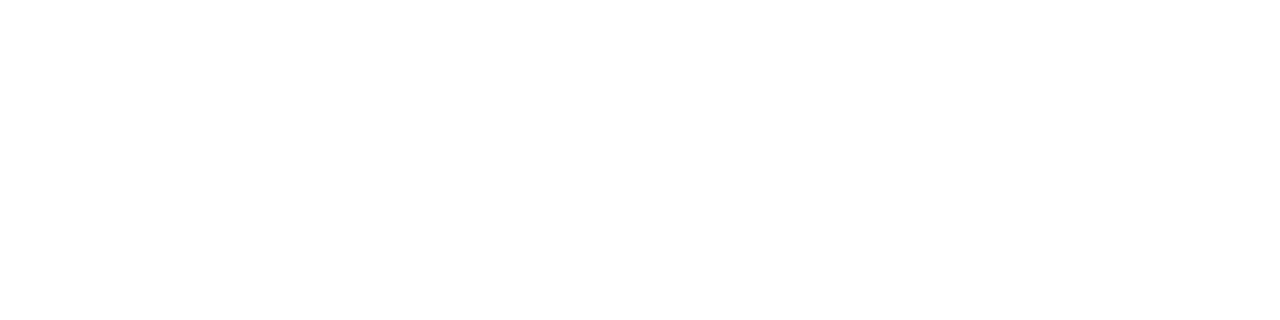
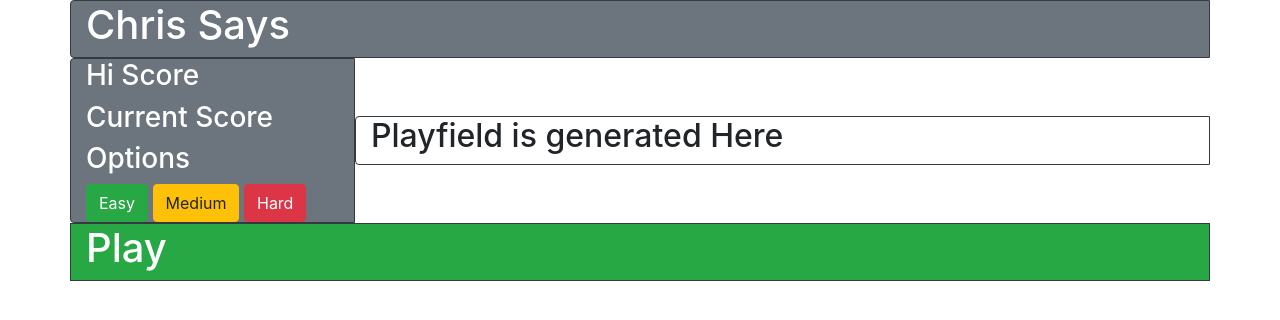
Before and after one commit to chriskistner/Galvanize-Q1-Project-Chris-Says, a website: page index.html in a window 1280 px wide. Drawn offline with nearby package versions, Linux system fonts and the light colour scheme.

Commit message:
COmpleted basic HTML framework using Bootstrap

```diff
--- a/index.html
+++ b/index.html
@@ -6,9 +6,37 @@
     <title>Page Title</title>
     <meta name="viewport" content="width=device-width, initial-scale=1">
     <link rel="stylesheet" type="text/css" media="screen" href="main.css" />
+    <link rel="stylesheet" href="https://stackpath.bootstrapcdn.com/bootstrap/4.1.3/css/bootstrap.min.css" integrity="sha384-MCw98/SFnGE8fJT3GXwEOngsV7Zt27NXFoaoApmYm81iuXoPkFOJwJ8ERdknLPMO" crossorigin="anonymous">
     <script src="main.js"></script>
 </head>
-<body>
+<body class="homepage">
+    <main class="container homepage">
+        <div class = "row justify-content-center">
+            <div class = 'col-12 border border-dark rounded-left bg-secondary text-white'>
+                <h1>Chris Says</h1>
+            </div>
+        </div>
+                <div class="row align-items-center">
+            <div class='col-3 border border-dark rounded-left bg-secondary text-white'>
+                    <h3>Hi Score</h3>
+                    <div class="hiScore"></div>
+                    <h3>Current Score</h3>
+                    <div class="currentScore"></div>
+                    <h3>Options</h3>
+                    <button type="button" class="lv1 btn btn-success">Easy</button>
+                    <button type="button" class="lv2 btn btn-warning">Medium</button>
+                    <button type="button" class="lv3 btn btn-danger">Hard</button>
+            </div>
+            <div class='playField col-9 border border-dark rounded-left'>
+           <h2>Playfield is generated Here</h2>
+                </div>
+            </div>
 
+        <div class="row ">
+            <div class="col-12 border border-dark bg-success text-white">
+                <h1>Play</h1>
+            </div>
+        </div>
+    </main>
 </body>
 </html>
--- a/main.css
+++ b/main.css
@@ -0,0 +1,3 @@
+.homepage {
+    height: 100vh;
+}
```
